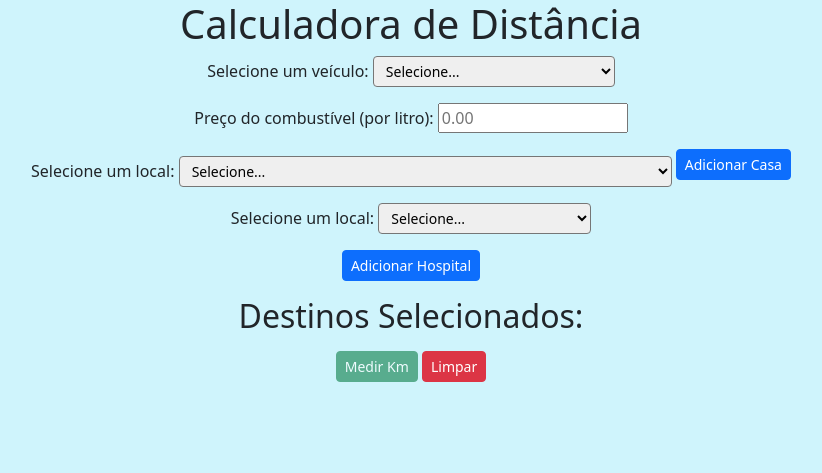
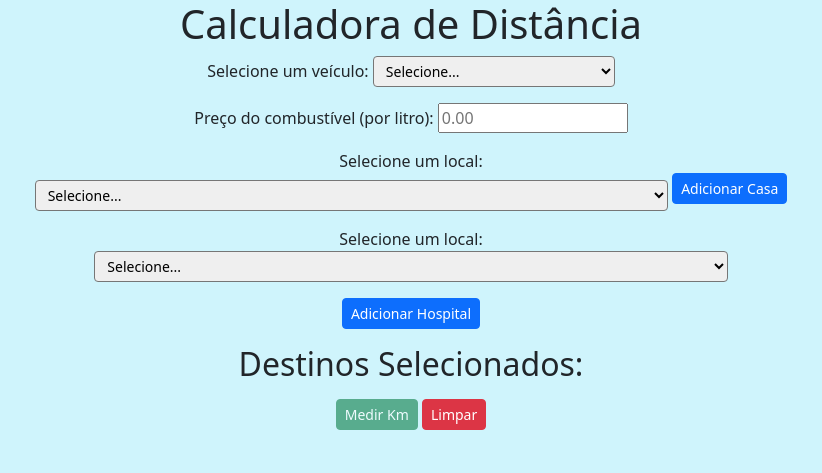
Before and after one commit to AllanSantos-DV/Calculadora-Km, a plain HTML site: page index.html in a window 1280 px wide. Shown: the whole page, without its empty margins (229-1051 px from the left). Drawn offline with nearby package versions, Linux system fonts and the light colour scheme.

Commit message:
Atualizar o index.html

```diff
--- a/index.html
+++ b/index.html
@@ -21,14 +21,14 @@
     <input type="number" id="precoCombustivel" class="input-group-sm col-3 mb-3" placeholder="0.00"><br>
 
     <label for="localCasa">Selecione um local:</label>
-    <select id="localCasa" class="form-control-sm mb-3">
+    <select id="localCasa" class="form-control-sm mb-3 col-10">
       <option value="">Selecione...</option>
     </select>
 
     <button id="btnAdicionarCasa" class="btn btn-sm btn-primary mb-3">Adicionar Casa</button><br>
 
     <label for="localHospital">Selecione um local:</label>
-    <select id="localHospital" class="form-control-sm mb-3">
+    <select id="localHospital" class="form-control-sm mb-3 col-10">
       <option value="">Selecione...</option>
     </select><br>
 
```
